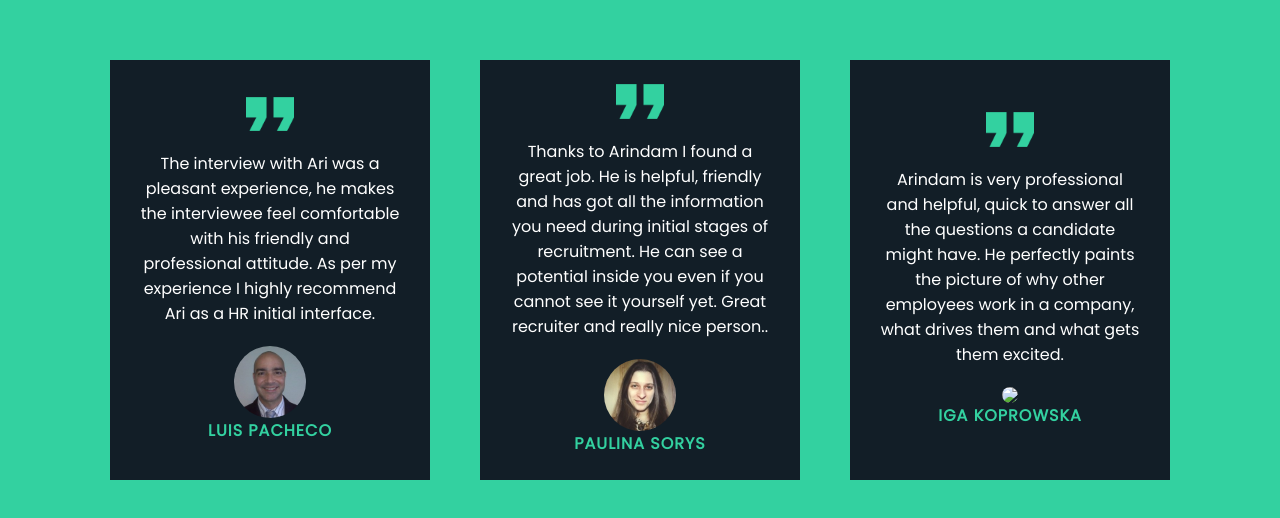
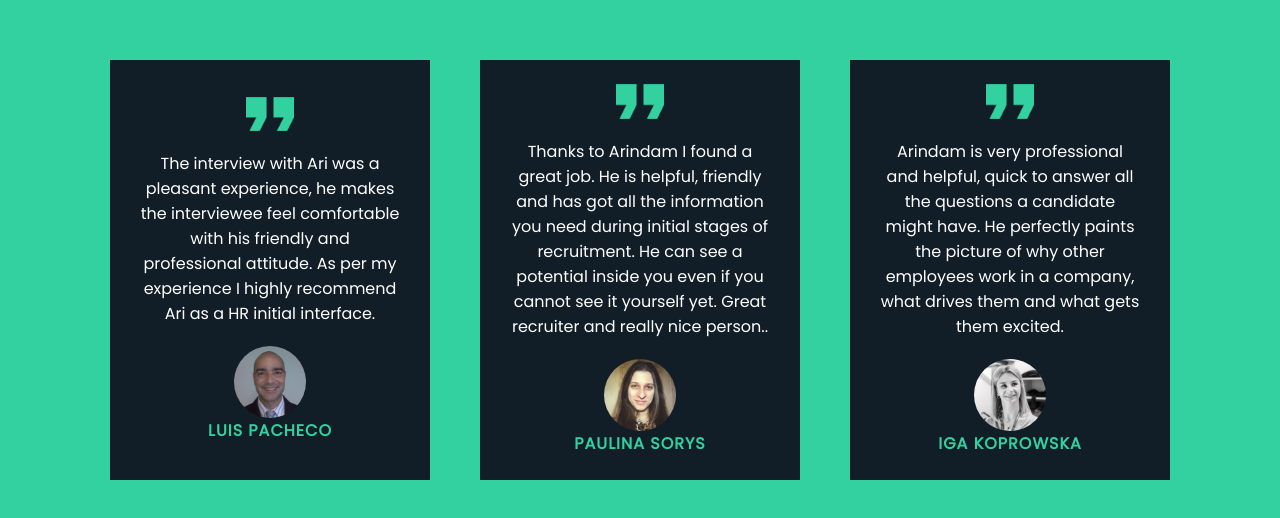
Before and after one commit to Arindamdeb2000/Testimonials, a plain HTML site: page index.html in a window 1280 px wide. Shown: the part 130-648 px from the top of the page. Drawn offline with Linux system fonts and the light colour scheme.

Commit message:
Update index.html

```diff
--- a/index.html
+++ b/index.html
@@ -38,7 +38,7 @@
             Arindam is very professional and helpful, quick to answer all the questions a candidate might have.
             He perfectly paints the picture of why other employees work in a company, what drives them and what gets them excited.
           </p>
-          <img src="Iga.jpg" class="user" />
+          <img src="Iga.jpeg" class="user" />
           <h3>Iga Koprowska</h3>
         </div>
       </div>
```
